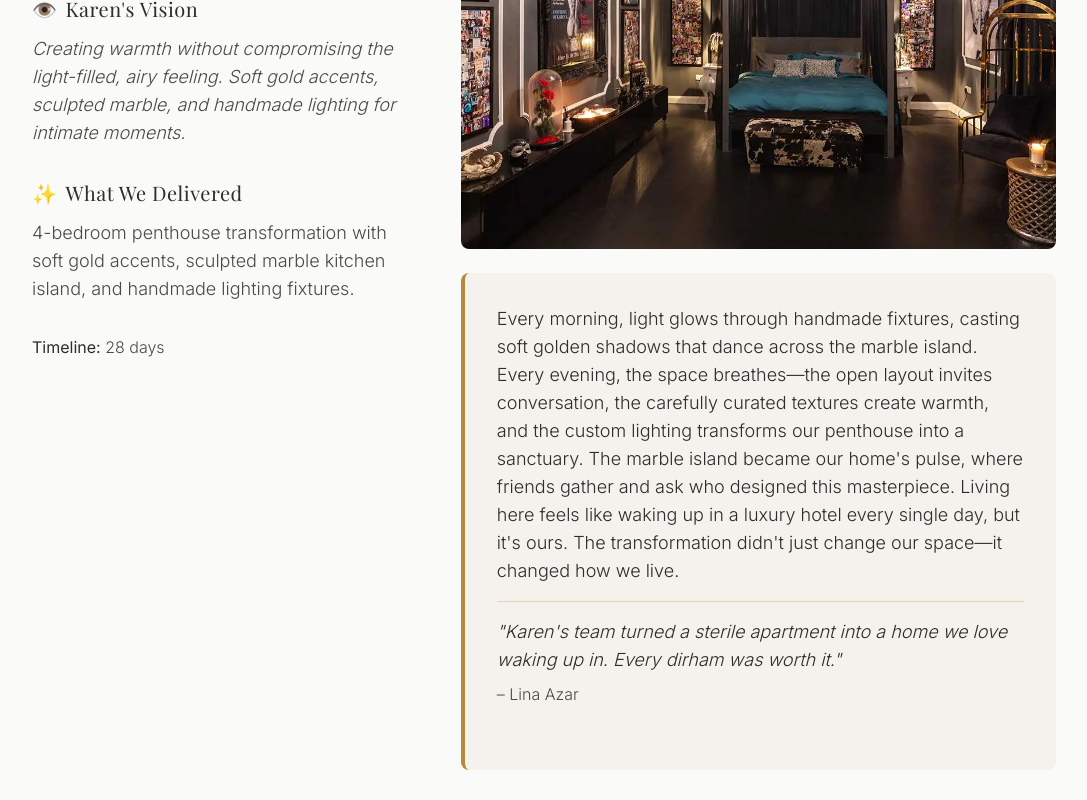
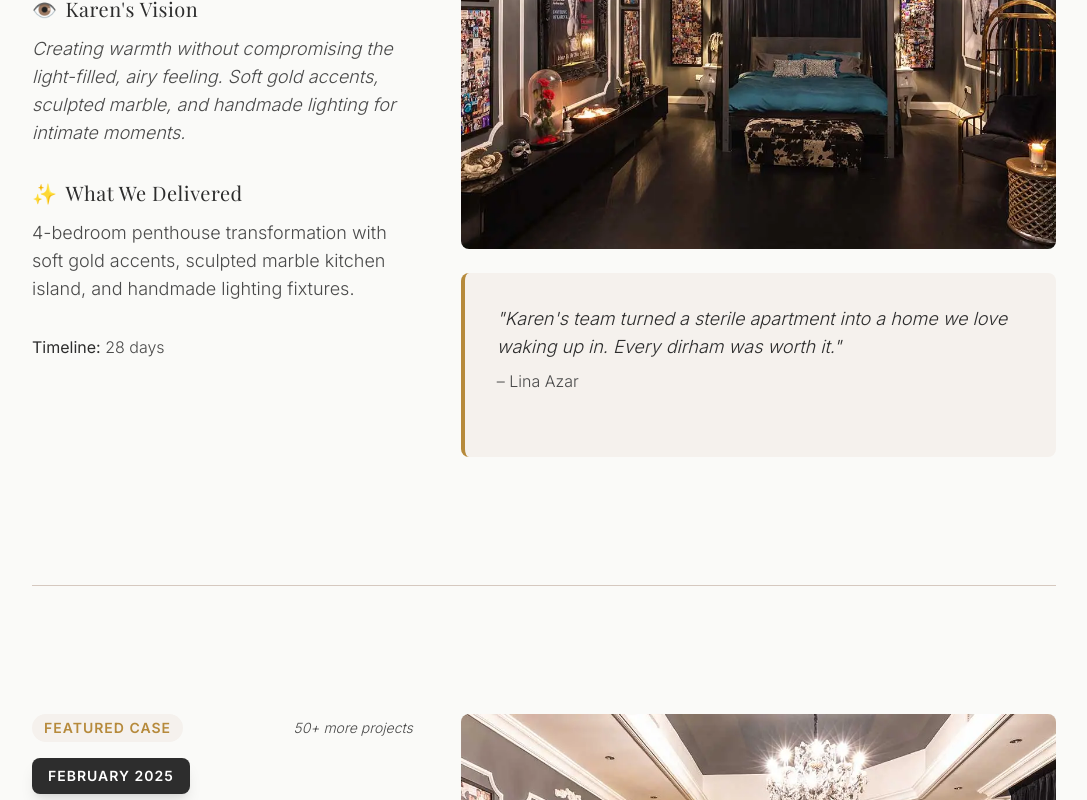
Before and after one commit to ddandanell/Karen-profil-4, a Next.js app: page / in a window 1280 px wide. Shown: the part 11200-12000 px from the top of the page, without its empty margins (96-1183 px from the left). Built offline with nearby package versions, Linux system fonts and the light colour scheme.

Commit message:
Remove long client experience texts from portfolio cases, keep only testimonials - Increase logo size in navigation without changing text size

```diff
--- a/app/page.tsx
+++ b/app/page.tsx
@@ -794,32 +794,14 @@ export default function HomePage() {
                       />
                     </div>
 
-                    {/* Client's Experience - Under Image */}
+                    {/* Testimonial - Under Image */}
                     <div className="bg-warm-beige border-l-4 border-soft-gold p-6 md:p-8 rounded-lg">
-                      {project.clientExperience ? (
-                        <>
-                          <p className="font-sans text-base md:text-lg text-deep-charcoal leading-relaxed mb-4">
-                            {project.clientExperience}
-                          </p>
-                          <div className="pt-4 border-t border-soft-gold/30">
                       <p className="font-sans text-base md:text-lg text-deep-charcoal leading-relaxed italic mb-2">
                         "{project.testimonial}"
                       </p>
                       <p className="font-sans text-sm md:text-base text-muted-charcoal">
                         – {project.author}
                       </p>
-                          </div>
-                        </>
-                      ) : (
-                        <>
-                          <p className="font-sans text-base md:text-lg text-deep-charcoal leading-relaxed italic mb-2">
-                            "{project.testimonial}"
-                          </p>
-                          <p className="font-sans text-sm md:text-base text-muted-charcoal">
-                            – {project.author}
-                          </p>
-                        </>
-                      )}
                     </div>
                   </div>
                 )}
--- a/components/navigation/Navigation.tsx
+++ b/components/navigation/Navigation.tsx
@@ -74,7 +74,7 @@ export const Navigation: React.FC = () => {
               )}
               aria-label="Karen K Sanctuaries Home"
             >
-              <div className="relative w-14 h-10 md:w-16 md:h-12 flex-shrink-0">
+              <div className="relative w-20 h-14 md:w-24 md:h-16 flex-shrink-0">
                 <Image
                   src="/images/logo.png"
                   alt="Karen K Sanctuaries Logo"
```
Lines whose indentation alone changed are shown as unchanged.
